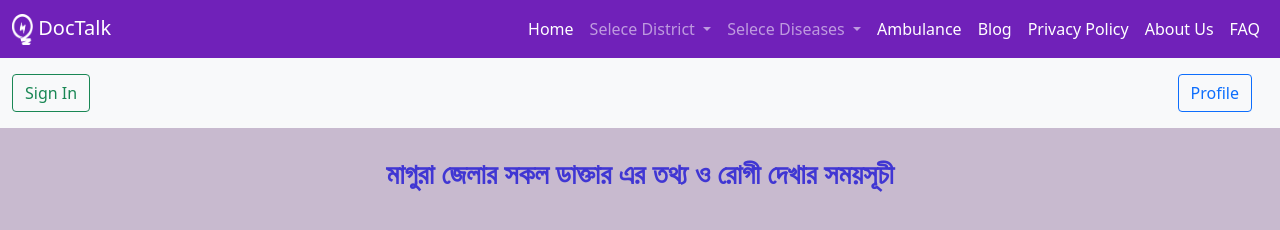
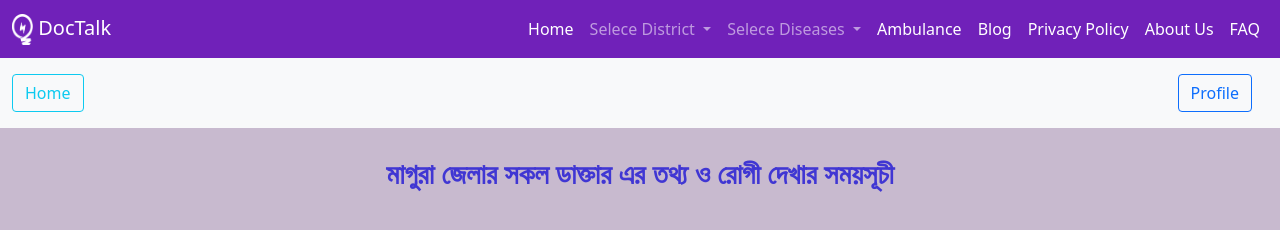
Before and after one commit to MohonSaha/DocSeba, a plain HTML site: page Doctor-magura.html in a window 1280 px wide. Drawn offline with Linux system fonts and the light colour scheme.

Commit message:
adding Home

```diff
--- a/Doctor-magura.html
+++ b/Doctor-magura.html
@@ -104,7 +104,7 @@
         ---------------------------------->
       <nav class="navbar navbar-expand-lg navbar-light bg-light">
         <div class="container-fluid">
-          <a class="navbar-brand" href="#"><button class="btn btn-outline-success me-2" type="button">Sign In</button></a>
+          <a class="navbar-brand" href="index.html"><button class="btn btn-outline-info me-2" type="button">Home</button></a>
 
            <ul class="navbar-nav ms-auto">
               <li class="nav-item">
```
